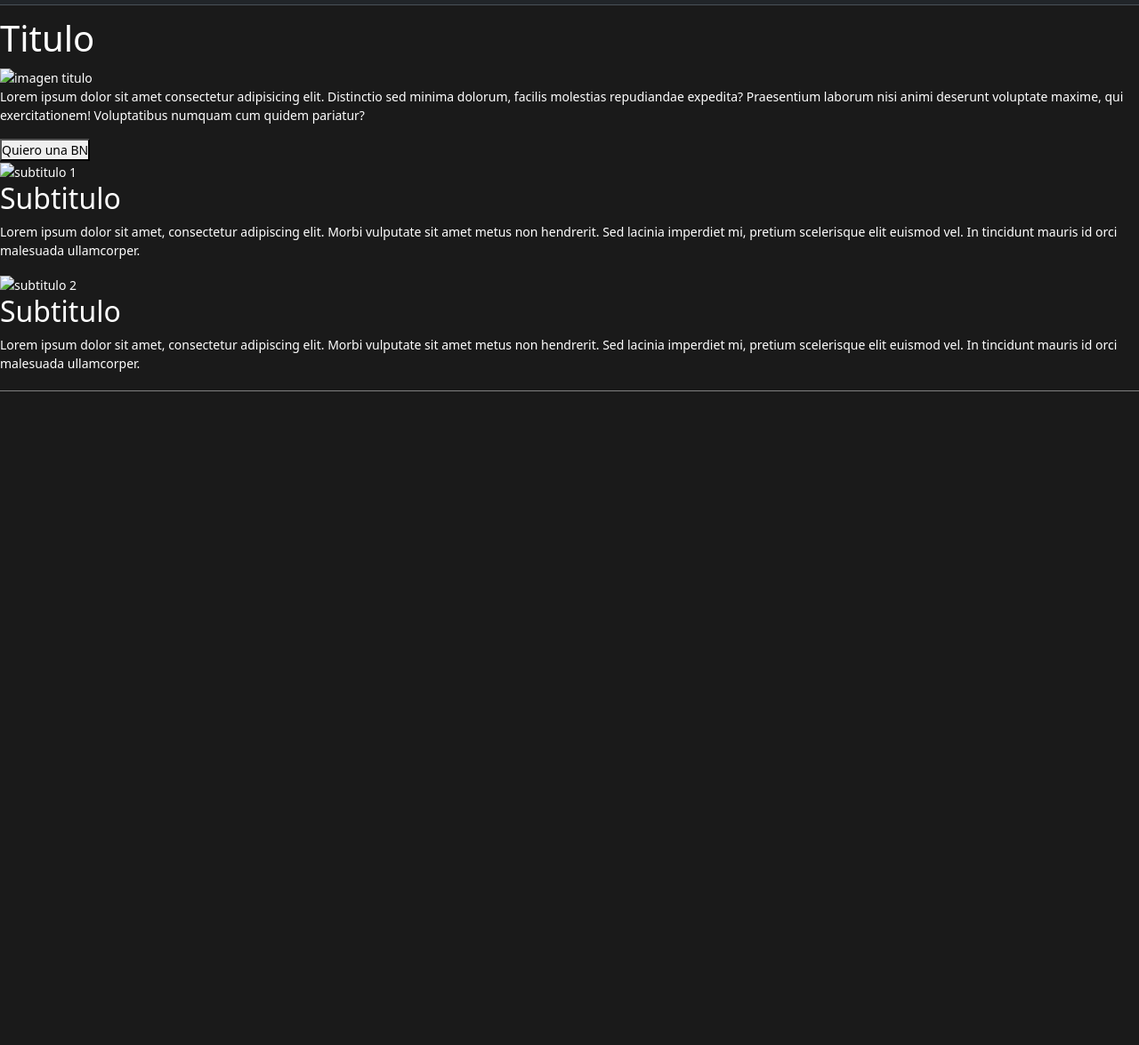
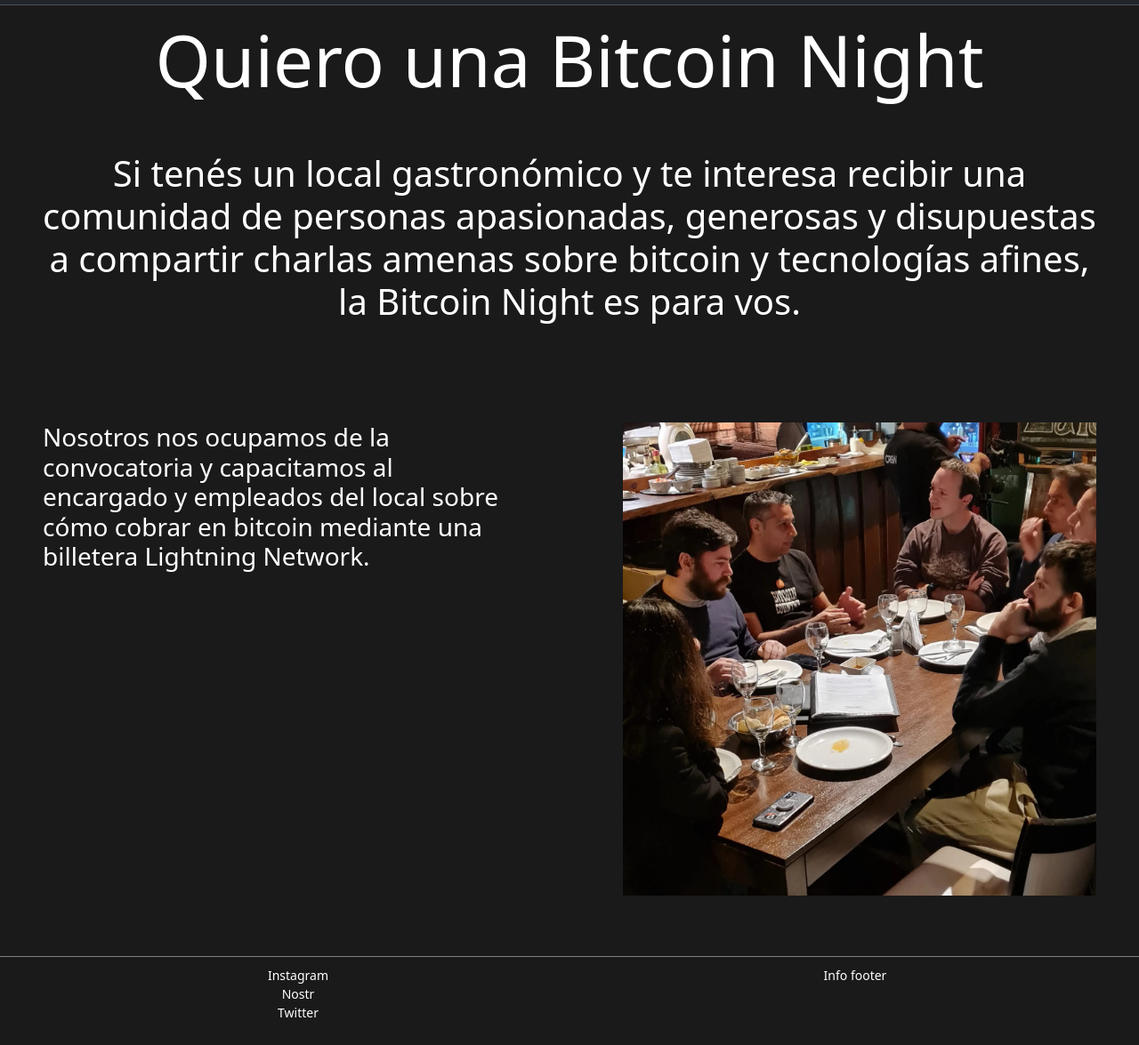
Before and after one commit to maxcrowar/bitcoin-night, a website: page html/quiero.html in a window 1280 px wide. Shown: the part 93-1268 px from the top of the page at 89% size. Before the commit the page ends 800 px from the top, so only its background shows below. Drawn offline with nearby package versions, Linux system fonts and the light colour scheme.

Commit message:
agrega contenido faltante

```diff
--- a/html/quiero.html
+++ b/html/quiero.html
@@ -5,6 +5,8 @@
     <meta http-equiv="X-UA-Compatible" content="IE-Edge">
     <meta name="viewport" content="width=device-width, initial-scale=1.0">
     <title>Bitcoin Night</title>
+    <meta name="description" content="Bitcoin Night, iniciativa bitcoiner para promover el uso de bitcoin a través de Lightning Network y la economía circular.">
+    <meta name="keywords" content="Bitcoin, Night, Lightning, Network, restaurantes, bares, pagos, reservas">
 
     <!-- Bootstrap CDN Link -->
     <link href="https://cdn.jsdelivr.net/npm/bootstrap@5.3.1/dist/css/bootstrap.min.css" rel="stylesheet" integrity="sha384-4bw+/aepP/YC94hEpVNVgiZdgIC5+VKNBQNGCHeKRQN+PtmoHDEXuppvnDJzQIu9" crossorigin="anonymous">
@@ -49,30 +51,49 @@
     </header>
 
     <main>
-        <section class="titulo">
-            <h1>Titulo</h1>
-            <img src="" alt="imagen titulo">
-            <p>Lorem ipsum dolor sit amet consectetur adipisicing elit. Distinctio sed minima dolorum, facilis molestias repudiandae expedita? Praesentium laborum nisi animi deserunt voluptate maxime, qui exercitationem! Voluptatibus numquam cum quidem pariatur?</p>
-            <button>Quiero una BN</button>
-        </section>
+        <section id="hero" class="container">
+            <h1 class="display-1 text-center">Quiero una Bitcoin Night</h1>
+         </section>
 
-        <section class="subtitulo">
-            <div>
-                <img src="" alt="subtitulo 1">
-                <h2>Subtitulo</h2>
-                <p>Lorem ipsum dolor sit amet, consectetur adipiscing elit. Morbi vulputate sit amet metus non hendrerit. Sed lacinia imperdiet mi, pretium scelerisque elit euismod vel. In tincidunt mauris id orci malesuada ullamcorper.</p>
+         <div class="row">
+             <div class="col">
+                 <p class="text-center display-6 p-5">Si tenés un local gastronómico y te interesa recibir una comunidad de personas apasionadas,
+                    generosas y disupuestas a compartir charlas amenas sobre bitcoin y tecnologías afines, la Bitcoin Night es para vos.
+                 </p>
+             </div>
+         </div>
+
+         <div class="row">
+            <div class="col-sm-12 col-md-6">
+                <p class="h3 p-5">
+                    Nosotros nos ocupamos de la convocatoria y capacitamos al encargado y empleados del local sobre cómo cobrar en bitcoin
+                    mediante una billetera Lightning Network.
+                </p>
             </div>
+            <div class="col-sm-12 col-md-6">
+                <img src="/img/cena.jpeg" class="img-fluid p-5" alt="Encuentro Bitcoiner">
+            </div>
+         </div>
 
-            <div>
-                <img src="" alt="subtitulo 2">
-                <h2>Subtitulo</h2>
-                <p>Lorem ipsum dolor sit amet, consectetur adipiscing elit. Morbi vulputate sit amet metus non hendrerit. Sed lacinia imperdiet mi, pretium scelerisque elit euismod vel. In tincidunt mauris id orci malesuada ullamcorper.</p>
-            </div>
-        </section>
     </main>
 
     <footer>
-
+        <div class="row">
+            <div class="col">
+                <div class="redes">
+                    <ul>
+                        <li><a href="">Instagram</a></li>
+                        <li><a href="">Nostr</a></li>
+                        <li><a href="">Twitter</a></li>
+                    </ul>
+                </div>
+            </div>
+            <div class="col">
+                <div class="infoFooter">
+                    <p>Info footer</p>
+                </div>
+            </div>
+        </div>
     </footer>
 
     <!-- Bootstrap CDN JS -->
```
Also changed, not shown: html/ediciones.html (+2 -0 lines), html/quees.html (+2 -0 lines), html/quienes.html (+26 -15 lines), index.html (+2 -0 lines), img/bitcoiner.jpeg (added), img/max.jpg (added).
